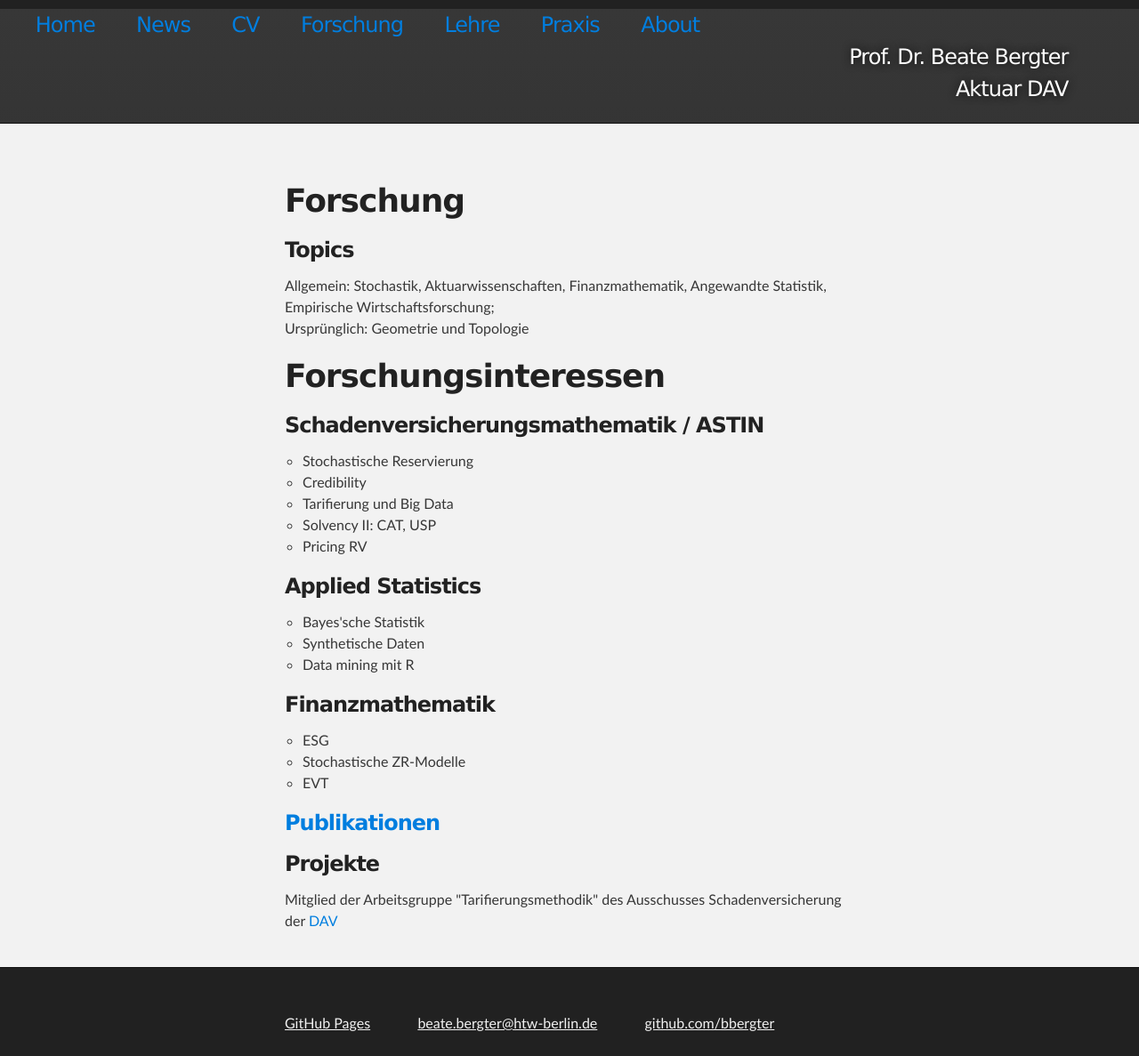
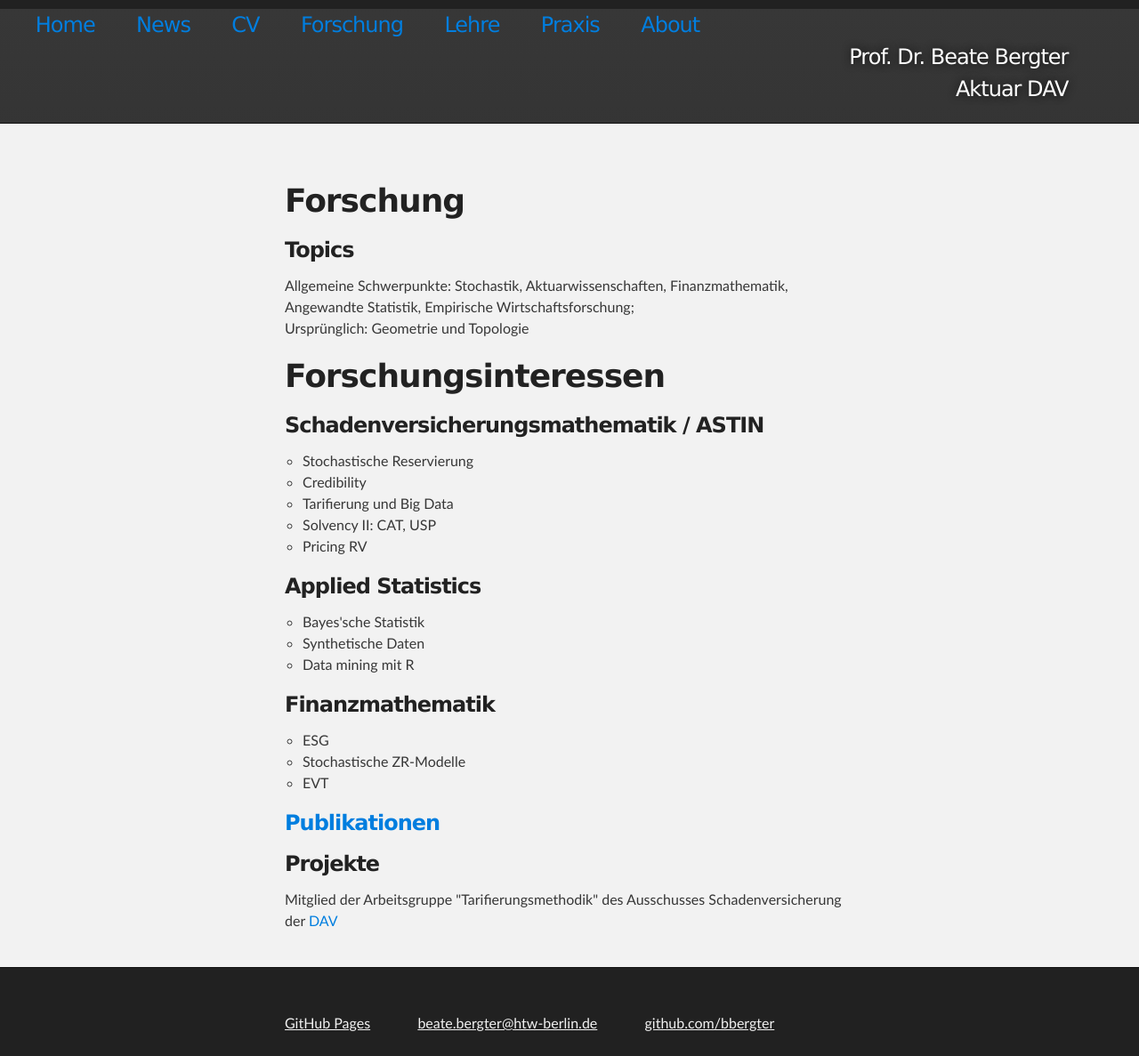
Before and after one commit to bbergter/bbergter, a Jekyll site: the page built from forschung/index.html, in a window 1280 px wide. Shown: the whole page at 89% size. Built offline with Jekyll 4.4.1, drawn with Linux system fonts in a browser that asks for light colours.

Commit message:
Update index.html

```diff
--- a/forschung/index.html
+++ b/forschung/index.html
@@ -12,7 +12,7 @@ lehre: passive
 		<h1>Forschung</h1>
 
   <h3>Topics</h3>
-<p>Allgemein: Stochastik, Aktuarwissenschaften, Finanzmathematik, Angewandte Statistik, Empirische Wirtschaftsforschung; <br>
+<p>Allgemeine Schwerpunkte: Stochastik, Aktuarwissenschaften, Finanzmathematik, Angewandte Statistik, Empirische Wirtschaftsforschung; <br>
 Ursprünglich: Geometrie und Topologie</p>
 
  <h1>Forschungsinteressen</h1>
```
